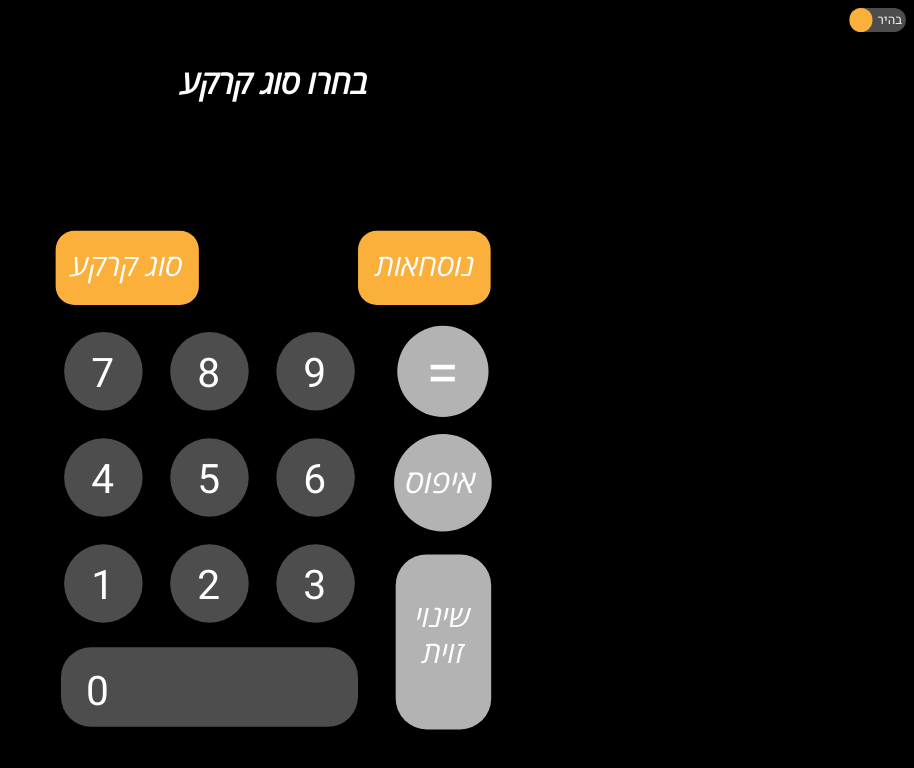
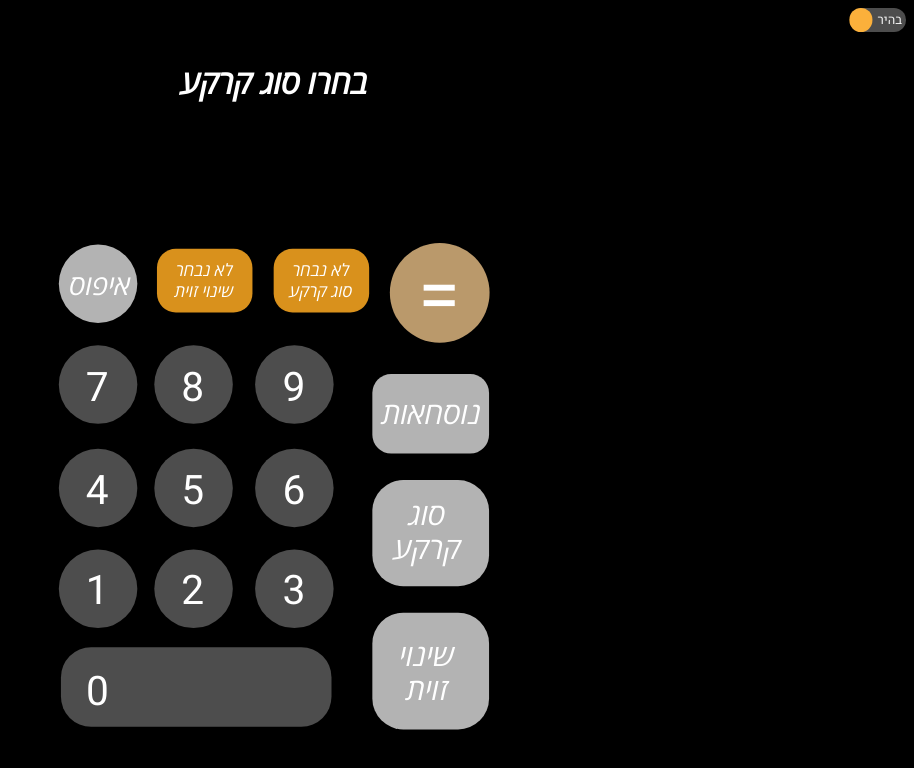
Before and after one commit to madortill/RescueCalculator, a Vue app: page / in a window 1280 px wide. Shown: the top 768 px of the page, without its empty margins (366-1280 px from the left). Built offline with nearby package versions, Linux system fonts and the light colour scheme.

Commit message:
changed svg

```diff
--- a/src/components/Calculator2SVG.vue
+++ b/src/components/Calculator2SVG.vue
@@ -6,126 +6,144 @@
     <g id="Layer_3" data-name="Layer 3">
       <!-- Row 1 -->
     <g class="button" :class="{'disabled': currState.formula || currState.degree || currState.ground}">
-          <ellipse class="cls-1" cx="65" cy="550" rx="37" ry="37" />
-          <text :class="['cls-4', { 'light-text': !isDark }]" transform="translate(85 200) scale(.999)">
-              <tspan x="-10" y="365">1</tspan>
+        <ellipse class="cls-1" cx="60" cy="555" rx="37" ry="37" />
+        <text :class="['cls-4', { 'light-text': !isDark }]" transform="translate(75 200) scale(.999)">
+            <tspan x="-5" y="370">1</tspan>
         </text>
     </g>
     <g class="button" :class="{'disabled': currState.formula || currState.degree || currState.ground}">
-          <ellipse class="cls-1" cx="165" cy="550" rx="37" ry="37" />
-          <text :class="['cls-4', { 'light-text': !isDark }]" transform="translate(185 200) scale(.999)">
-              <tspan x="-10" y="365">2</tspan>
+        <ellipse class="cls-1" cx="150" cy="555" rx="37" ry="37" />
+        <text :class="['cls-4', { 'light-text': !isDark }]" transform="translate(157.5 200) scale(.999)">
+            <tspan x="2.5" y="370">2</tspan>
         </text>
     </g>
     <g class="button" :class="{'disabled': currState.formula || currState.degree || currState.ground}">
-          <ellipse class="cls-1" cx="265" cy="550" rx="37" ry="37" />
-          <text :class="['cls-4', { 'light-text': !isDark }]" transform="translate(285 200) scale(.999)">
-              <tspan x="-10" y="365">3</tspan>
+        <ellipse class="cls-1" cx="245" cy="555" rx="37" ry="37" />
+        <text :class="['cls-4', { 'light-text': !isDark }]" transform="translate(240 200) scale(.999)">
+            <tspan x="15.5" y="370">3</tspan>
         </text>
     </g>
 
     <!-- Row 2 -->
     <g class="button" :class="{'disabled': currState.formula || currState.degree || currState.ground}">
-          <ellipse class="cls-1" cx="65" cy="450" rx="37" ry="37" />
-          <text :class="['cls-4', { 'light-text': !isDark }]" transform="translate(85 300) scale(.999)">
-              <tspan x="-10" y="165">4</tspan>
+        <ellipse class="cls-1" cx="60" cy="460" rx="37" ry="37" />
+        <text :class="['cls-4', { 'light-text': !isDark }]" transform="translate(75 300) scale(.999)">
+            <tspan x="-5" y="175">4</tspan>
         </text>
     </g>
     <g class="button" :class="{'disabled': currState.formula || currState.degree || currState.ground}">
-          <ellipse class="cls-1" cx="165" cy="450" rx="37" ry="37" />
-          <text :class="['cls-4', { 'light-text': !isDark }]" transform="translate(185 300) scale(.999)">
-              <tspan x="-10" y="165">5</tspan>
+        <ellipse class="cls-1" cx="150" cy="460" rx="37" ry="37" />
+        <text :class="['cls-4', { 'light-text': !isDark }]" transform="translate(157.5 300) scale(.999)">
+            <tspan x="2.5" y="175">5</tspan>
         </text>
     </g>
     <g class="button" :class="{'disabled': currState.formula || currState.degree || currState.ground}">
-          <ellipse class="cls-1" cx="265" cy="450" rx="37" ry="37" />
-          <text :class="['cls-4', { 'light-text': !isDark }]" transform="translate(285 300) scale(.999)">
-              <tspan x="-10" y="165">6</tspan>
+        <ellipse class="cls-1" cx="245" cy="460" rx="37" ry="37" />
+        <text :class="['cls-4', { 'light-text': !isDark }]" transform="translate(240 300) scale(.999)">
+            <tspan x="15.5" y="175">6</tspan>
         </text>
     </g>
 
     <!-- Row 3 -->
     <g class="button" :class="{'disabled': currState.formula || currState.degree || currState.ground}">
-          <ellipse class="cls-1" cx="65" cy="350" rx="37" ry="37" />
-          <text :class="['cls-4', { 'light-text': !isDark }]" transform="translate(85 400) scale(.999)">
-              <tspan x="-10" y="-35">7</tspan>
+        <ellipse class="cls-1" cx="60" cy="362.5" rx="37" ry="37" />
+        <text :class="['cls-4', { 'light-text': !isDark }]" transform="translate(75 400) scale(.999)">
+            <tspan x="-5" y="-22.5">7</tspan>
         </text>
     </g>
     <g class="button" :class="{'disabled': currState.formula || currState.degree || currState.ground}">
-          <ellipse class="cls-1" cx="165" cy="350" rx="37" ry="37" />
-          <text :class="['cls-4', { 'light-text': !isDark }]" transform="translate(185 400) scale(.999)">
-              <tspan x="-10" y="-35">8</tspan>
+        <ellipse class="cls-1" cx="150" cy="362.5" rx="37" ry="37" />
+        <text :class="['cls-4', { 'light-text': !isDark }]" transform="translate(157.5 400) scale(.999)">
+            <tspan x="2.5" y="-22.5">8</tspan>
         </text>
     </g>
     <g class="button" :class="{'disabled': currState.formula || currState.degree || currState.ground}">
-          <ellipse class="cls-1" cx="265" cy="350" rx="37" ry="37" />
-          <text :class="['cls-4', { 'light-text': !isDark }]" transform="translate(285 400) scale(.999)">
-              <tspan x="-10" y="-35">9</tspan>
+        <ellipse class="cls-1" cx="245" cy="362.5" rx="37" ry="37" />
+        <text :class="['cls-4', { 'light-text': !isDark }]" transform="translate(240 400) scale(.999)">
+            <tspan x="15.5" y="-22.5">9</tspan>
         </text>
     </g>
 
+    <!-- 0 Button -->
     <g class="button" :class="{'disabled': currState.formula || currState.degree || currState.ground}">
-          <rect class="cls-1" x="25" y="610" width="280" height="75" rx="28.45" ry="28.45" />
+        <rect class="cls-1" x="25" y="610" width="255" height="75" rx="28.45" ry="28.45" />
         <text :class="['cls-4', { 'light-text': !isDark }]" transform="translate(160 490) scale(.999)">
             <tspan x="-90" y="175">0</tspan>
         </text>
     </g>
 
+
       <g class="button" :class="{'disabled': currState.formula || currState.degree || currState.ground}">
-          <ellipse class="cls-5" cx="385" cy="455" rx="46" ry="46" />
-          <text  class="cls-4 differentSize" transform="translate(355 495) scale(.999)">
-              <tspan x="61" y="-30">איפוס</tspan>
+          <ellipse class="cls-5" cx="60" cy="267.5" rx="37" ry="37" />
+          <text  class="cls-4 differentSize" :style="{ fontSize: '1.65rem  !important'}"  transform="translate(355 495) scale(.999)">
+              <tspan x="-265" y="-217.5">איפוס</tspan>
           </text>
       </g>
       <g class="button" :class="{'disabled': currState.formula || currState.degree || currState.ground}">
-          <ellipse class="cls-5" cx="385" cy="350" rx="43" ry="43" />
-          <text class="cls-3" transform="translate(365 395) scale(.999)">
-              <tspan x="35" y="-25">=</tspan>
+          <ellipse class="cls-5 equal" cx="382" cy="276" rx="47" ry="47" />
+          <text class="cls-3" :style="{ fontSize: '4.5rem'}" transform="translate(365 395) scale(.999)">
+              <tspan x="36" y="-93">=</tspan>
           </text>
       </g>
-      <g id="ground-btn" class="button"  @click="handleGround" :class="{'disabled': currState.formula || currState.degree}">
-          <rect class="cls-6" x="102.5" y="170" width="70" height="135" rx="17.78" ry="17.78" transform="translate(-150 390) rotate(-90)" />
+
+      <g id="ground-btn" class="button"  @click="handleGround" :class="{'disabled': currState.ground || currState.formula}">
+          <rect class="cls-5" x="477.5" y="578.5" width="100" height="110" rx="29.2" ry="29.2" transform="translate(-260 1030) rotate(-90)" />
+          <g transform="translate(0, 0)">
+              <text class="cls-2" text-anchor="middle" x="370" y="495">סוג</text>
+              <text class="cls-2" text-anchor="middle" x="370" y="527">קרקע</text>
+          </g>
+      </g>
+
+      <!-- <g id="ground-btn" class="button"  @click="handleGround" :class="{'disabled': currState.formula || currState.degree}">
+          <rect class="cls-6" x="-45" y="470" width="70" height="110" rx="17.78" ry="17.78" transform="translate(-150 390) rotate(-90)" />
           <text class="cls-2" transform="translate(55 280) scale(0.999)">
-              <tspan x="85" y="-20">סוג קרקע</tspan>
+              <tspan x="380" y="130">סוג קרקע</tspan>
           </text>
-      </g>
-      <g v-if="MKfound">
+      </g> -->
+      <g>
           <g class="button" :class="{'disabled': currState.formula || currState.degree || currState.ground}">
-          <rect  x="102.5" y="337.5" width="70" height="90" rx="17.78" ry="17.78" transform="translate(-150 390) rotate(-90)" :class="isDark ? 'dark-button' : 'light-button'" />
+          <rect  x="95.5" y="375.5" width="60" height="90" rx="17.78" ry="17.78" transform="translate(-150 390) rotate(-90)" :class="isDark ? 'dark-button' : 'light-button'" />
           <text class="cls-2" :transform="'translate(65 265) scale(0.999)'" text-anchor="middle" alignment-baseline="middle"  :class="['center-text', isDark ? 'dark-text' : 'light-text']">
-              <tspan :x="165" :y="-10" :style="{ fontSize: '2rem'}">{{ MKinfo.factor }}</tspan>
+              <tspan v-if="MKfound" :x="205" :y="5" :style="{ fontSize: '2rem'}">{{ MKinfo.factor }}</tspan>
           </text>
-          <text class="cls-2" :transform="'translate(65 265) scale(0.999)'" text-anchor="middle" alignment-baseline="middle"  :class="['center-text', isDark ? 'dark-text' : 'light-text']">
-              <tspan :x="165" :y="10" :style="{ fontSize: '1rem'}">{{ MKinfo.name }}</tspan>
+          <text v-if="MKfound" class="cls-2" :transform="'translate(65 265) scale(0.999)'" text-anchor="middle" alignment-baseline="middle"  :class="['center-text', isDark ? 'dark-text' : 'light-text']">
+              <tspan  :x="205" :y="25" :style="{ fontSize: '1rem'}">{{ MKinfo.name }}</tspan>
+          </text>
+           <text v-else class="cls-2" :transform="'translate(65 265) scale(0.999)'" text-anchor="middle" alignment-baseline="middle"  :class="['center-text', isDark ? 'dark-text' : 'light-text']">
+              <tspan :x="205" :y="-5" :style="{ fontSize: '1rem'}">לא נבחר</tspan>
+              <tspan :x="205" :y="15" :style="{ fontSize: '1rem'}">סוג קרקע</tspan>
            </text>
           </g>
       </g>
 
       <g id="degree-btn" class="button" :class="{'disabled': currState.ground || currState.formula}">
-          <rect class="cls-5" x="342.5" y="600.5" width="165" height="90" rx="29.2" ry="29.2" transform="translate(-260 1030) rotate(-90)" />
+          <rect class="cls-5" x="342.5" y="578.5" width="110" height="110" rx="29.2" ry="29.2" transform="translate(-260 1030) rotate(-90)" />
           <g transform="translate(0, 0)">
-              <text class="cls-2" text-anchor="middle" x="385" y="591">שינוי</text>
-              <text class="cls-2" text-anchor="middle" x="385" y="625">זוית</text>
+              <text class="cls-2" text-anchor="middle" x="370" y="628">שינוי</text>
+              <text class="cls-2" text-anchor="middle" x="370" y="660">זוית</text>
           </g>
       </g>
 
-      <g v-if="degreeFound">
+      <g>
           <g class="button" :class="{'disabled': currState.formula || currState.degree || currState.ground}">
-          <rect  x="52.5" y="337.5" width="70" height="90" rx="17.78" ry="17.78" transform="translate(-150 390) rotate(-90)" :class="isDark ? 'dark-button' : 'light-button'" />
+          <rect  x="95.5" y="265.5" width="60" height="90" rx="17.78" ry="17.78" transform="translate(-150 390) rotate(-90)" :class="isDark ? 'dark-button' : 'light-button'" />
           <text class="cls-2" :transform="'translate(65 265) scale(0.999)'" text-anchor="middle" alignment-baseline="middle"  :class="['center-text', isDark ? 'dark-text' : 'light-text']">
-              <tspan :x="165" :y="-10" :style="{ fontSize: '2rem'}">{{ degreeInfo.factor }}</tspan>
+              <tspan v-if="degreeFound" :x="95" :y="5" :style="{ fontSize: '2rem'}">{{ degreeInfo.factor }}</tspan>
           </text>
-          <text class="cls-2" :transform="'translate(65 265) scale(0.999)'" text-anchor="middle" alignment-baseline="middle"  :class="['center-text', isDark ? 'dark-text' : 'light-text']">
-              <tspan :x="165" :y="10" :style="{ fontSize: '1rem'}"> {{ degreeInfo.degree }} מעלות</tspan>
-              <!-- צריך להחליף כאן את המיקום  -->
+          <text v-if="degreeFound" class="cls-2" :transform="'translate(65 265) scale(0.999)'" text-anchor="middle" alignment-baseline="middle"  :class="['center-text', isDark ? 'dark-text' : 'light-text']">
+            <tspan :x="95" :y="25" :style="{ fontSize: '1rem'}"> {{ degreeInfo.degree }} מעלות</tspan>
+          </text>
+          <text v-else class="cls-2" :transform="'translate(65 265) scale(0.999)'" text-anchor="middle" alignment-baseline="middle"  :class="['center-text', isDark ? 'dark-text' : 'light-text']">
+            <tspan :x="95" :y="-5" :style="{ fontSize: '1rem'}">לא נבחר</tspan>
+            <tspan :x="95" :y="15" :style="{ fontSize: '1rem'}">שינוי זוית</tspan>
           </text>
           </g>
       </g>
 
       <g id="formula-btn" class="button" :class="{'disabled': currState.ground || currState.degree}">
-          <rect class="cls-6" x="317.5" y="245" width="70" height="125" rx="17.78" ry="17.78" transform="translate(60 605) rotate(-90)" />
+          <rect class="cls-5" x="177.5" y="258.5" width="75" height="110" rx="17.78" ry="17.78" transform="translate(60 605) rotate(-90)" />
           <text class="cls-2" transform="translate(280 280) scale(0.999)">
-              <tspan x="135" y="-19.5">נוסחאות</tspan>
+              <tspan x="141" y="120">נוסחאות</tspan>
           </text>
       </g>
     </g>
@@ -244,6 +262,11 @@
 fill: #000;
 }
 
+.dark-mode .equal {
+  fill: #ba996b;
+}
+
+
 .light-mode .cls-1 {
   fill: #2e4a4a61;
 }
@@ -297,7 +320,7 @@ fill: #fff;
 }
 
 .dark-button {
-fill: rgb(196, 154, 122);
+  fill: #d9911c;
 }
 
 .button.disabled {
@@ -305,4 +328,6 @@ fill: rgb(196, 154, 122);
   pointer-events: none;
 }
 
+
+
 </style>
```
Lines whose indentation alone changed are shown as unchanged.
